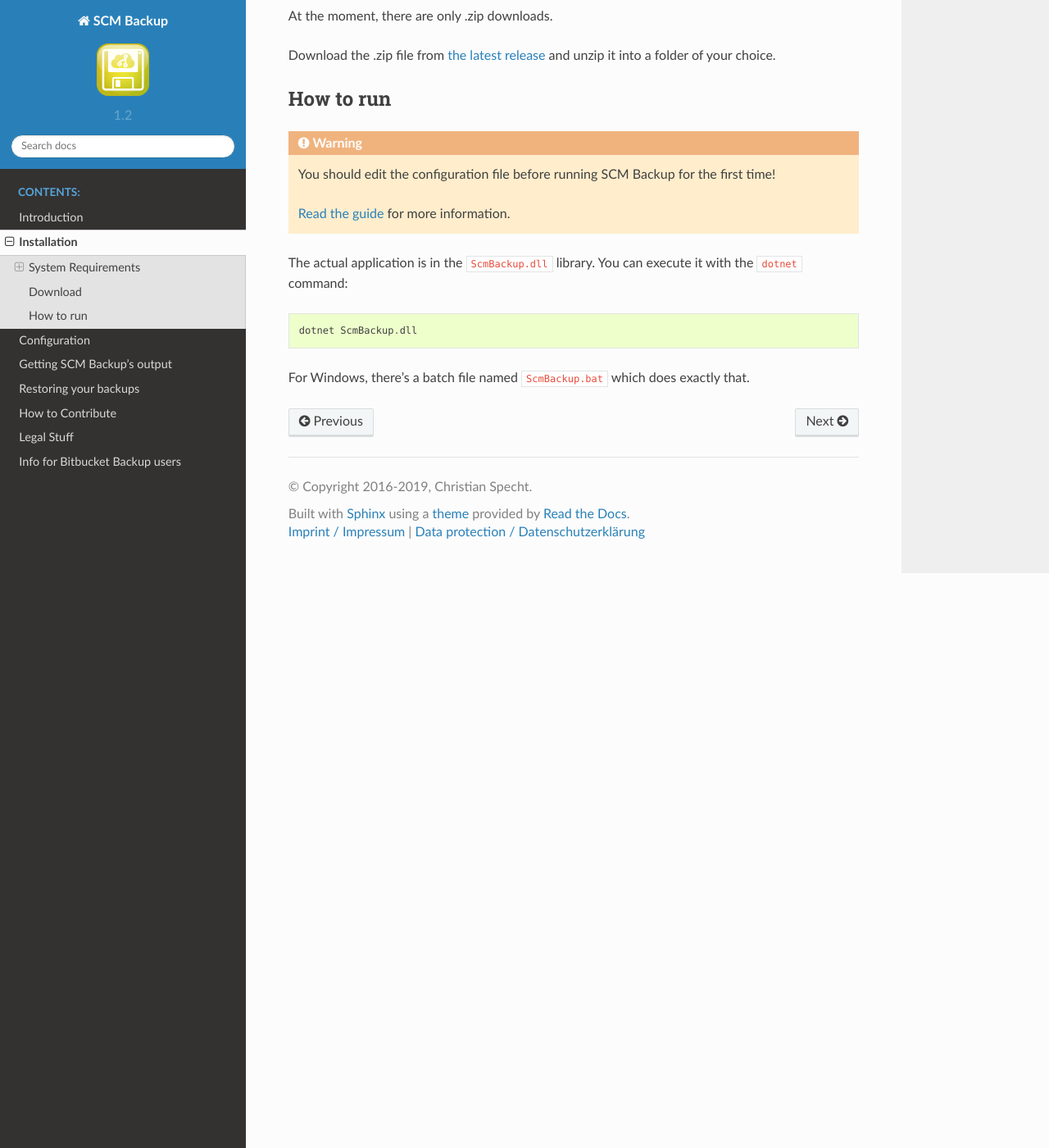
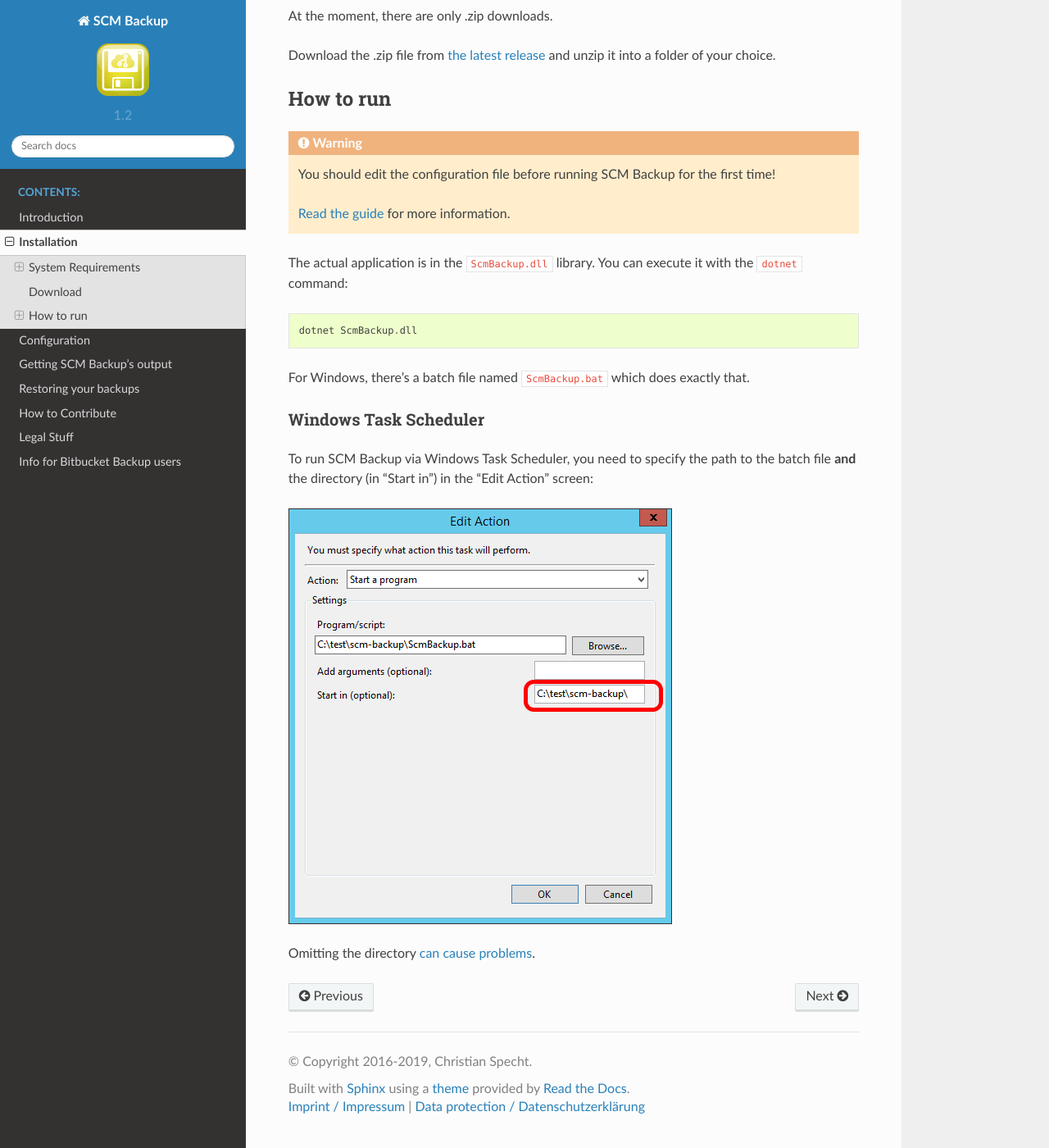
Before and after one commit to christianspecht/scm-backup-docs, a Sphinx documentation site: the page built from source/install.rst, in a window 1280 px wide and 1400 px high, scrolled down 946 px. Shown: the whole window at 82% size. Built offline with Sphinx 7.4.7 and the Read the Docs theme 2.0.0, drawn with Linux system fonts in a browser that asks for light colours.

Commit message:
proper settings for Windows Task Scheduler (from christianspecht/scm-backup#30)

```diff
--- a/source/install.rst
+++ b/source/install.rst
@@ -52,3 +52,13 @@ The actual application is in the ``ScmBackup.dll`` library. You can execute it w
     dotnet ScmBackup.dll
 
 For Windows, there's a batch file named ``ScmBackup.bat`` which does exactly that.
+
+
+Windows Task Scheduler
+++++++++++++++++++++++
+
+To run SCM Backup via Windows Task Scheduler, you need to specify the path to the batch file **and** the directory (in "Start in") in the "Edit Action" screen:
+
+.. image:: install-scheduler.png
+
+Omitting the directory `can cause problems <https://github.com/christianspecht/scm-backup/issues/30>`_.
```
Also changed, not shown: source/install-scheduler.png (added).
